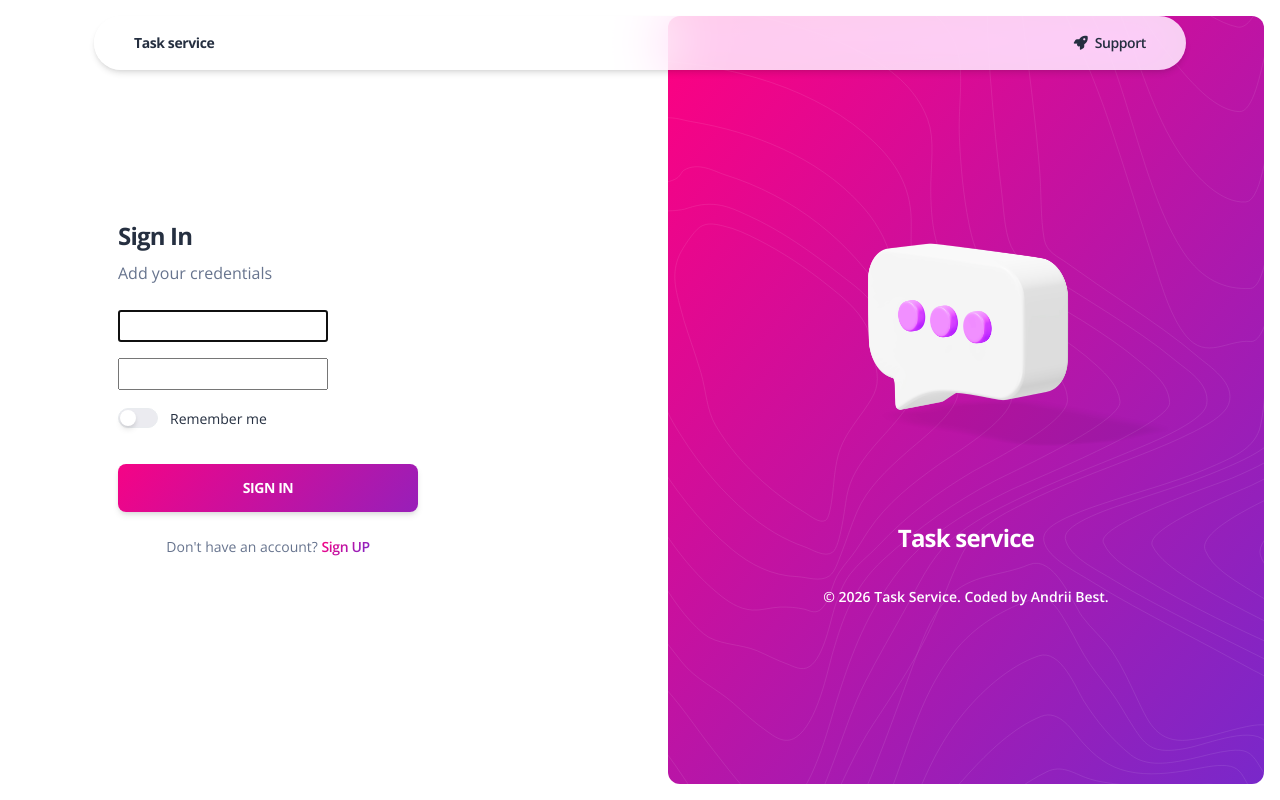
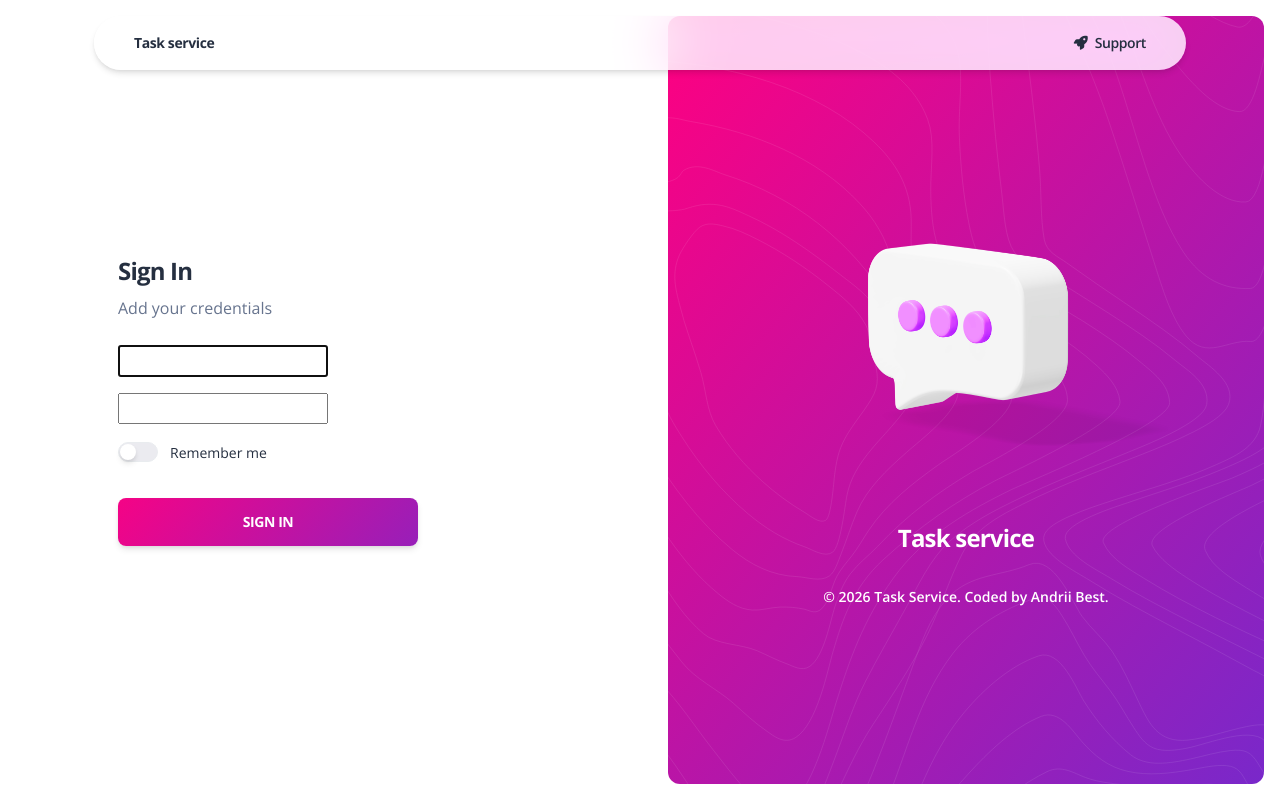
Before and after one commit to Mafialate/it-company-task-service, a Django app: page /accounts/login/ in a window 1280 px wide. Run offline with Django 5.2, Linux system fonts and the light colour scheme; some libraries are stand-ins or nearby versions.

Commit message:
Remove registration url

```diff
--- a/templates/registration/login.html
+++ b/templates/registration/login.html
@@ -50,12 +50,6 @@
                   </div>
                 </form>
               </div>
-              <div class="card-footer text-center pt-0 px-lg-2 px-1">
-                <p class="mb-4 text-sm mx-auto">
-                  Don't have an account?
-                  <a href="{% url 'register' %}" class="text-primary text-gradient font-weight-bold">Sign UP</a>
-                </p>
-              </div>
             </div>
           </div>
           <div class="col-6 d-lg-flex d-none h-100 my-auto pe-0 position-absolute top-0 end-0 text-center justify-content-center flex-column">
```
